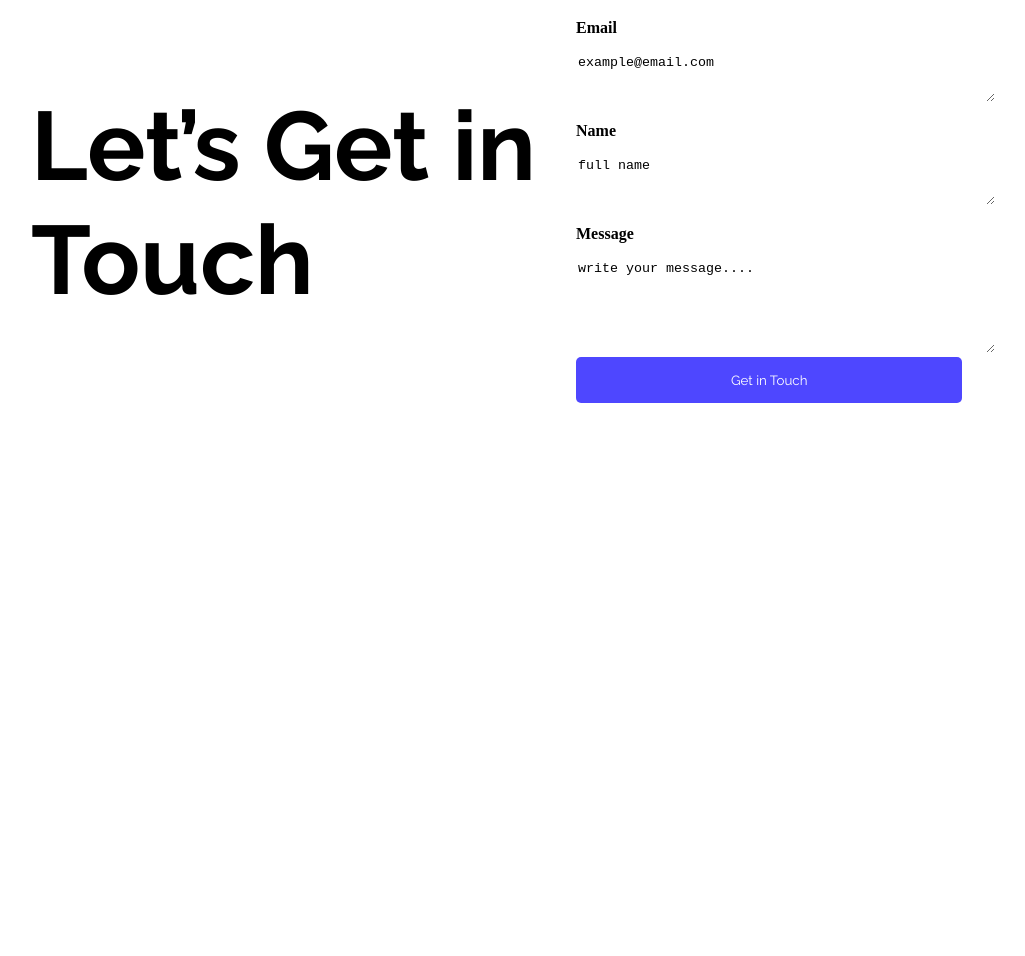
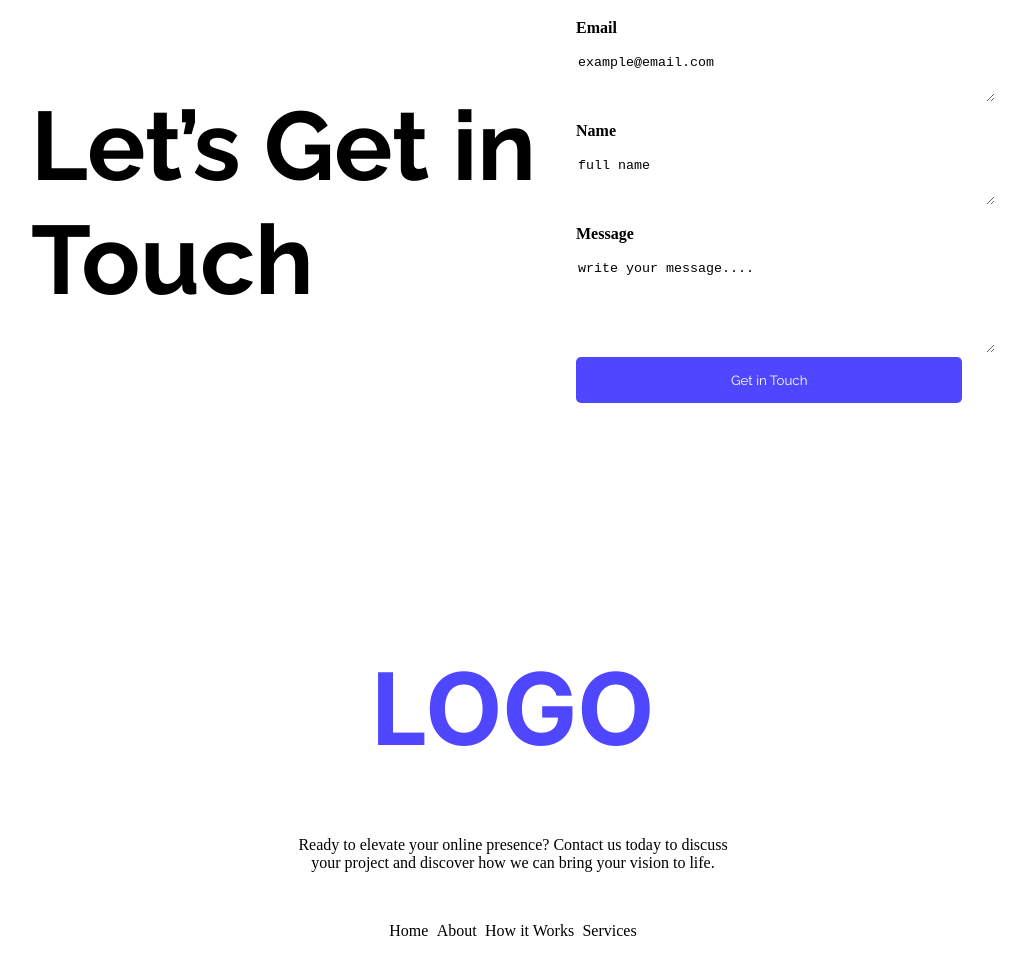
Before and after one commit to SabinaMarium/B12A01-landing-launchpad, a plain HTML site: page index.html in a window 1280 px wide. Shown: the part 2728-3684 px from the top of the page, without its empty margins (127-1152 px from the left). Before the commit the page ends 3201 px from the top, so only its background shows below. Drawn offline with Linux system fonts and the light colour scheme.

Commit message:
added footer

```diff
--- a/index.html
+++ b/index.html
@@ -102,15 +102,22 @@
     <p><b>Message</b></p>
     <textarea style="border-radius: 6px;border:aliceblue" cols="50"rows="6" id="message">write your message....</textarea><br>
     <a href=""><button class="touch">Get in Touch</button></a></textarea>
-
-
     </form>
 </div>
-
+    </div>
+</body><br><br><br><br><br><br>
+<footer>
+<h1 class="text"><b>LOGO</b></h1>
+<div class="last">
+<p style="text-align: center;padding: 0%;">Ready to elevate your online presence? Contact us today to discuss<br>your project and discover how we can bring your vision to life.</p><br>
+<ul class="footer" type="none">
+        <li>Home</li>
+        <li>About</li>
+        <li>How it Works</li>
+        <li>Services</li>
+    </ul>
 </div>
 
 
-
-
-</body>
+</footer>
 </html>
--- a/styles/assign.css
+++ b/styles/assign.css
@@ -217,3 +217,24 @@ align-items: center;
 justify-content: space-between;
 margin: 70px 150px;
 }
+.footer{
+  display: flex;
+align-items: center;
+justify-content:space-evenly;
+padding:0px 500px ;
+
+}
+.text{
+ font-family: "Inter", sans-serif;
+ text-align: center;
+  font-size: 100px;
+  font-weight:black;
+  font-style: normal;
+  color: #4E47FF;
+
+}
+.last{
+    text-align: center;
+    justify-content:space-evenly;
+    align-items: center;
+}
```
